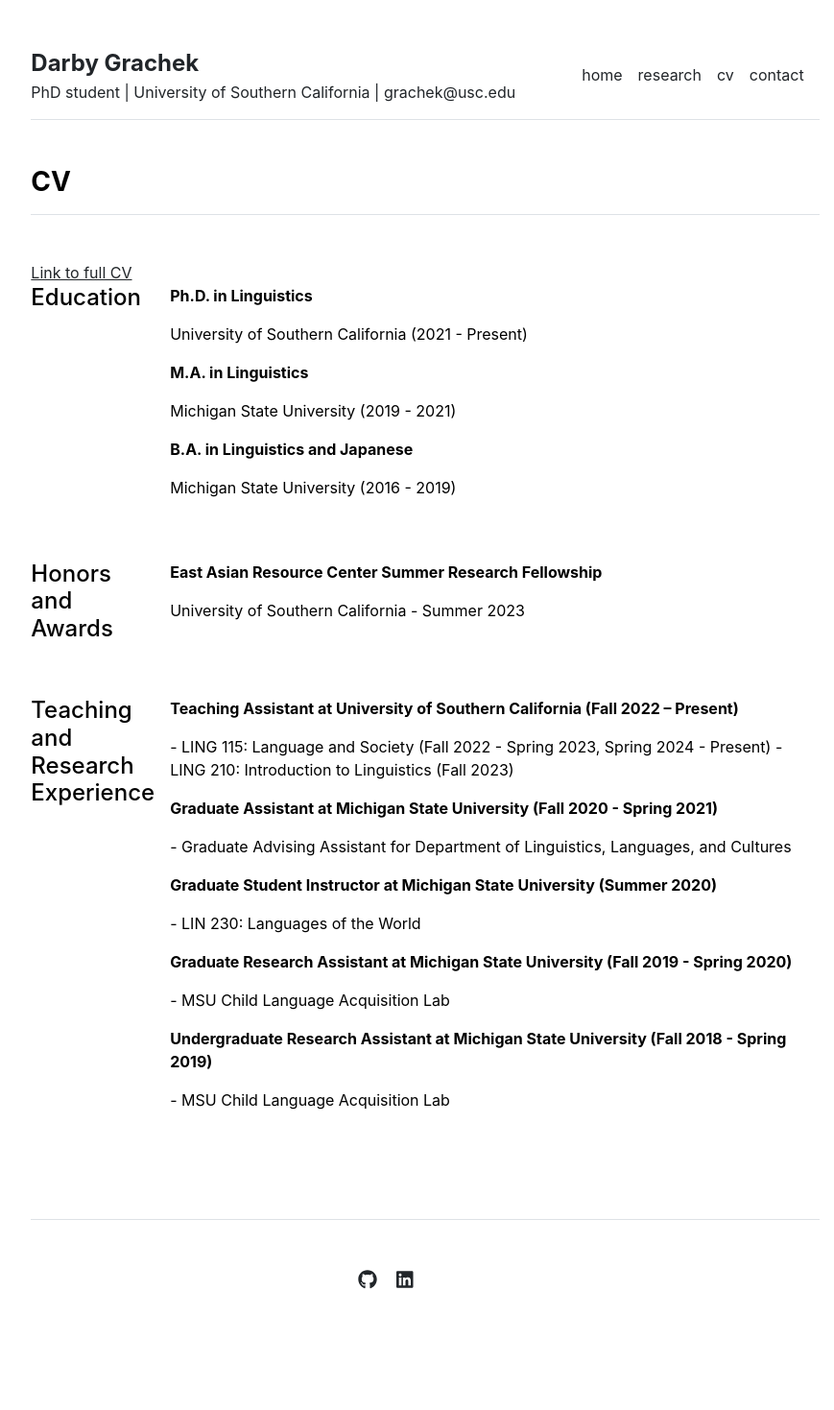
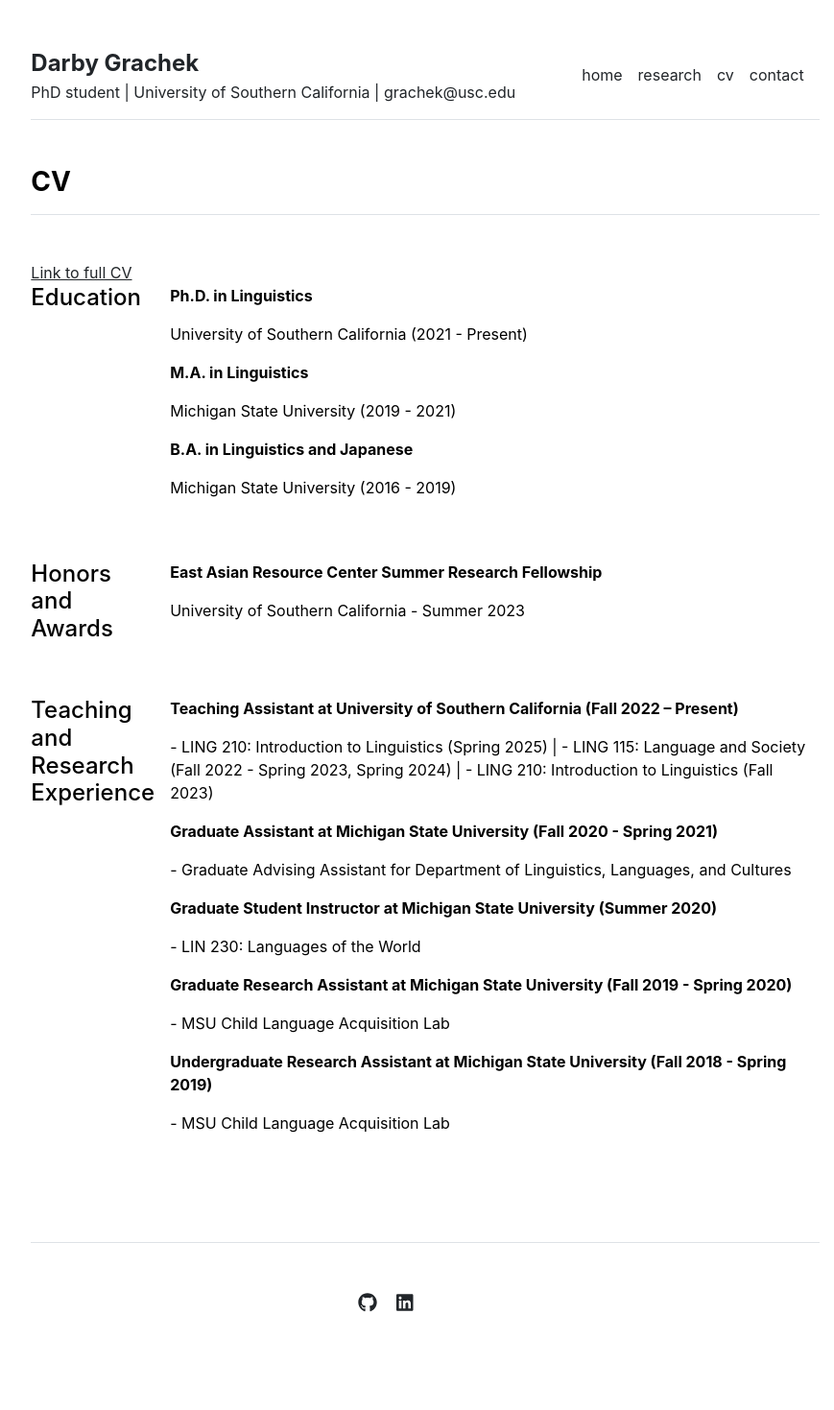
Before and after one commit to darbygrachek/darbygrachek.github.io, a Jekyll site: the page built from cv.md, in a window 1280 px wide. Shown: the whole page at 96% size, without its empty margins (197-1066 px from the left). Built offline with Jekyll 4.4.1, drawn with Linux system fonts in a browser that asks for light colours; before the commit the page ends 1445 px from its top, so only the background shows below that.

Commit message:
Update academic-experience.yml

```diff
--- a/_data/cv/academic-experience.yml
+++ b/_data/cv/academic-experience.yml
@@ -1,7 +1,8 @@
 - title: 'Teaching Assistant at University of Southern California (Fall 2022 – Present)'
   #date: 'Fall 2022 – Present'
   description: |
-    - LING 115: Language and Society (Fall 2022 - Spring 2023, Spring 2024 - Present)
+    - LING 210: Introduction to Linguistics (Spring 2025) |
+    - LING 115: Language and Society (Fall 2022 - Spring 2023, Spring 2024) |
     - LING 210: Introduction to Linguistics (Fall 2023)
 
 - title: 'Graduate Assistant at Michigan State University (Fall 2020 - Spring 2021)'
```
